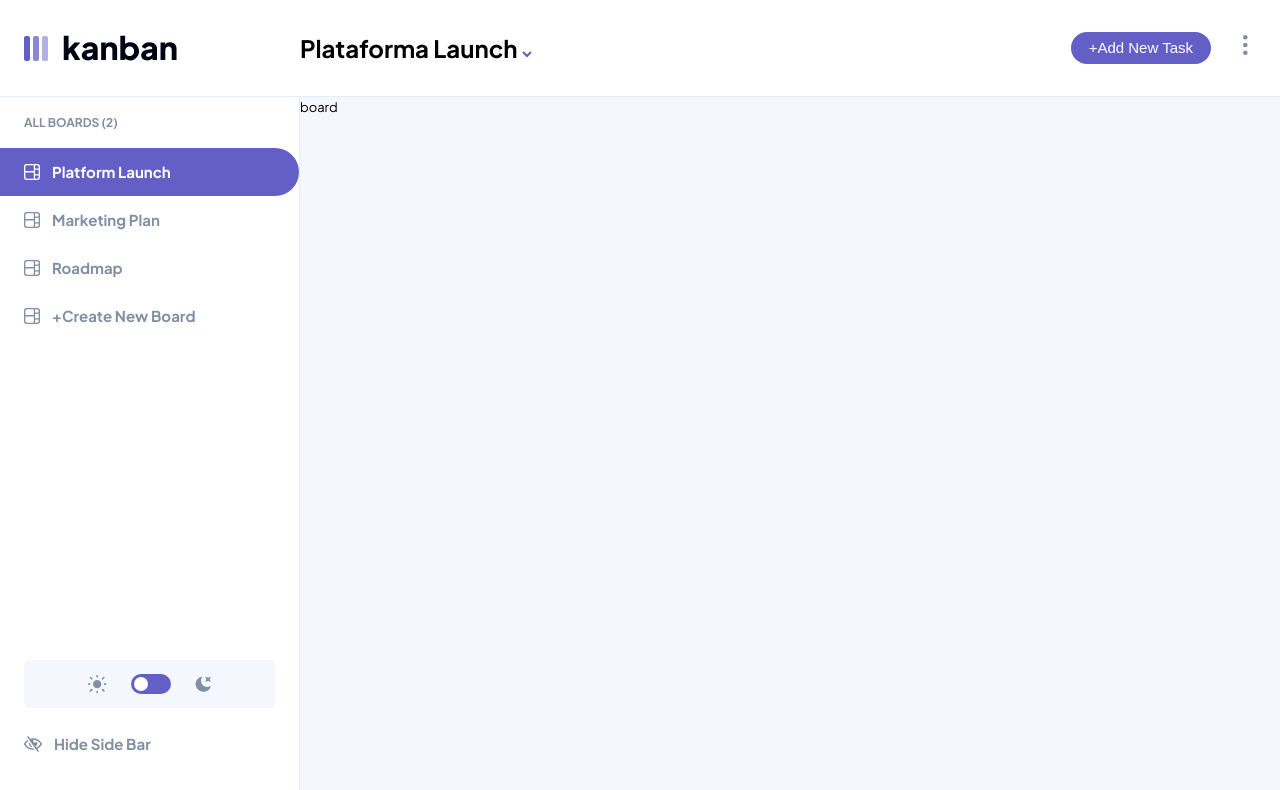
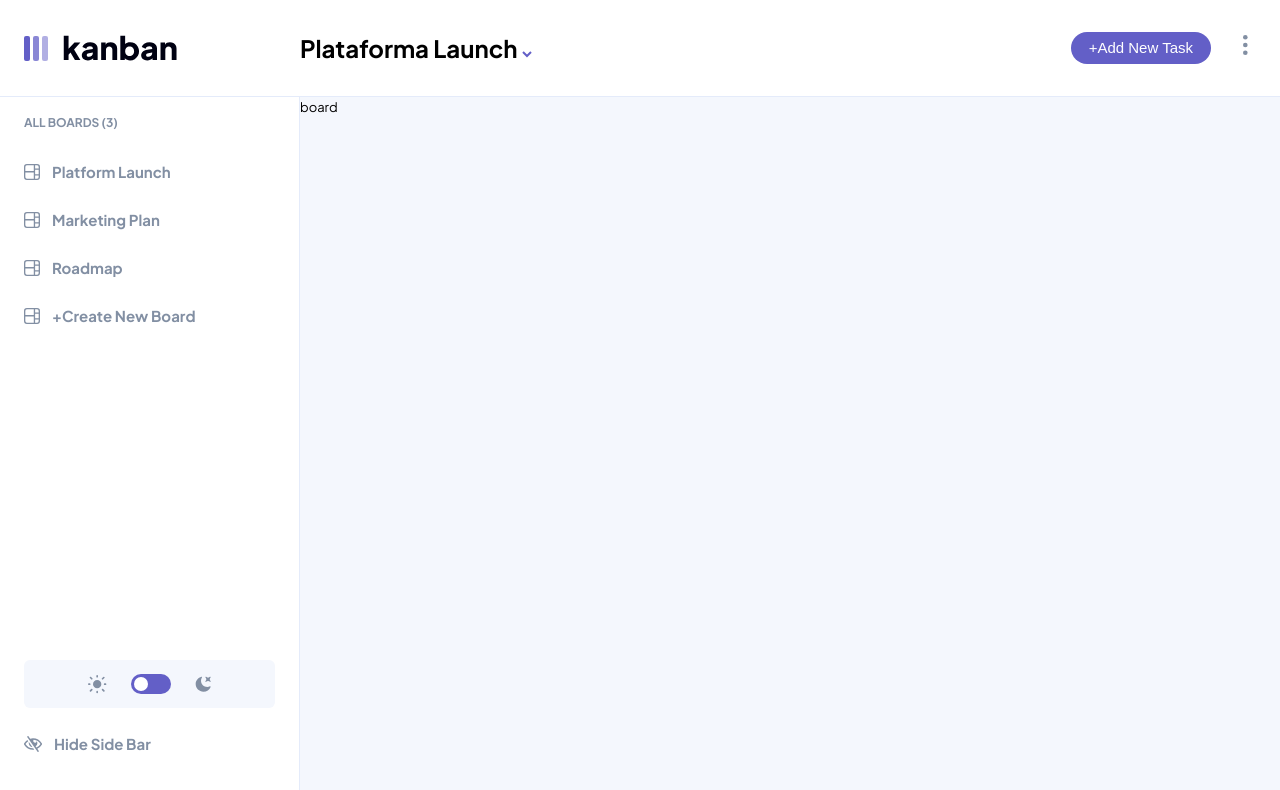
Before and after one commit to LeandroKoshoji/Kanban-task-management, a Vue app: page / in a window 1280 px wide. Shown: the top 790 px of the page. Built offline with nearby package versions, Linux system fonts and the light colour scheme; the HTML template or start-up script is replaced by a standard one.

Commit message:
feat(components/TheMenu) create menu component

```diff
--- a/src/components/TheBoards/TheMenu/TheMenu.vue
+++ b/src/components/TheBoards/TheMenu/TheMenu.vue
@@ -1,14 +1,16 @@
 <template>
   <div class="wrapper">
     <div class="menu" :class="themeStore.theme" v-if="showMenu">
-      <p class="boards-count body-m">ALL BOARDS (2)</p>
+      <p class="boards-count body-m">ALL BOARDS ({{ boardsInfo.quantity }})</p>
       <div class="board-names-options">
         <MenuOption
-          v-for="board in boards.boards"
+          v-for="board in boardsInfo.boards"
           :key="board.id"
+          :id="board.id"
           :name="board.name"
           icon="board"
-          :selected="board.id === 1"
+          :selected="boardsInfo.selectedId === board.id"
+          @optionClick="selectBoard"
         />
         <MenuOption name="+Create New Board" icon="board" />
       </div>
@@ -30,9 +32,8 @@
 import ThemeSwitcher from '@/components/ThemeSwitcher/ThemeSwitcher.vue'
 import MenuOption from '@/components/TheBoards/TheMenu/MenuOption/MenuOption.vue'
 import { useThemeStore } from '@/stores/theme'
-import { ref, defineEmits } from 'vue'
-
-import { data as boards } from '../../../data.js'
+import { useBoardStore } from '@/stores/boards'
+import { ref, defineEmits, computed } from 'vue'
 
 const showMenu = ref(true)
 
@@ -47,6 +48,19 @@ const closeMenu = () => {
   showMenu.value = false
 }
 const themeStore = useThemeStore()
+const boardStore = useBoardStore()
+
+const boardsInfo = computed(() => ({
+  selectedId: boardStore.selected?.id,
+  boards: boardStore.boards,
+  quantity: boardStore.boardsQuantity
+}))
+
+const selectBoard = (id?: number) => {
+  boardStore.selectBoard(id)
+}
+
+//TODO: Make 'createBoard' function
 </script>
 
 <style scoped lang="scss">
```
